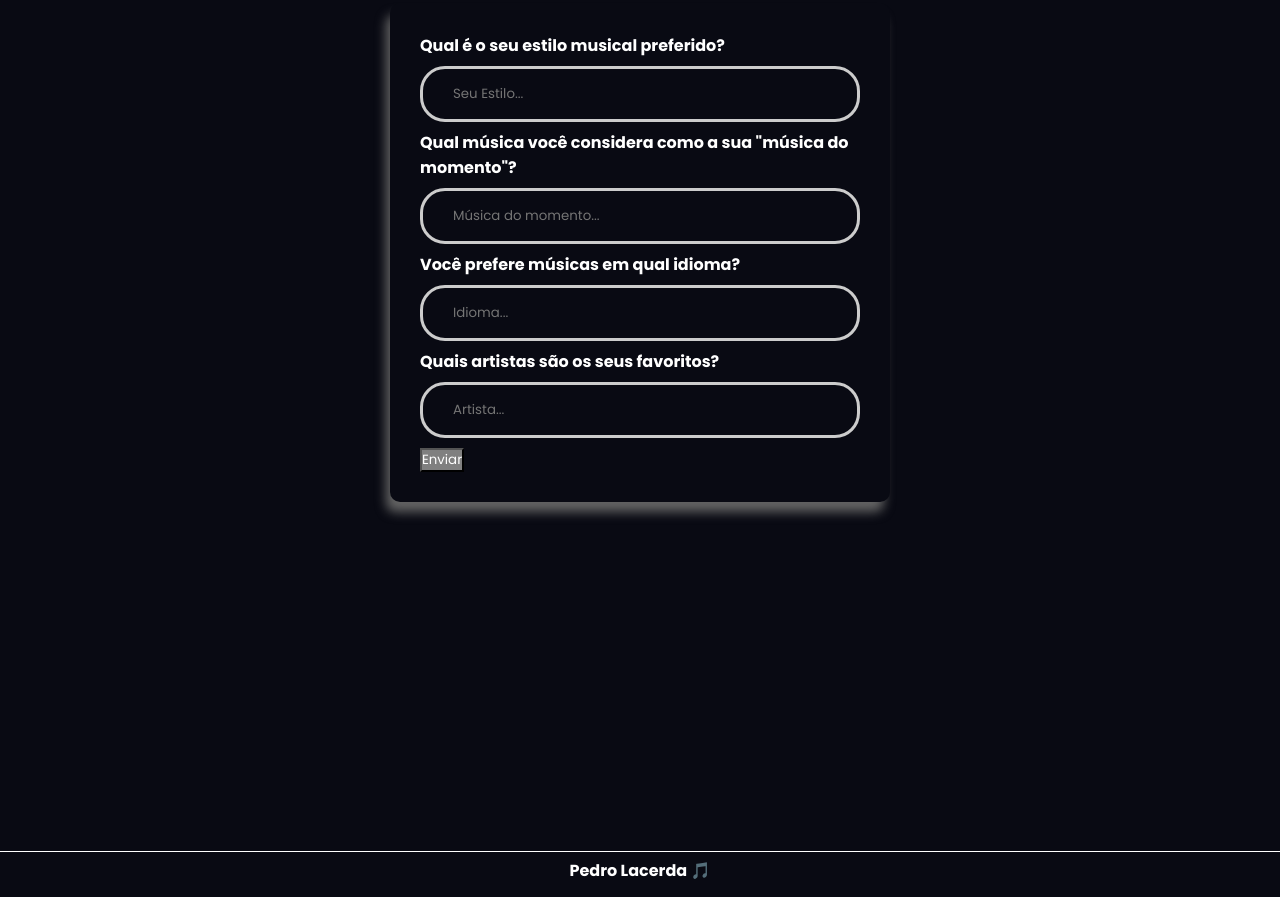
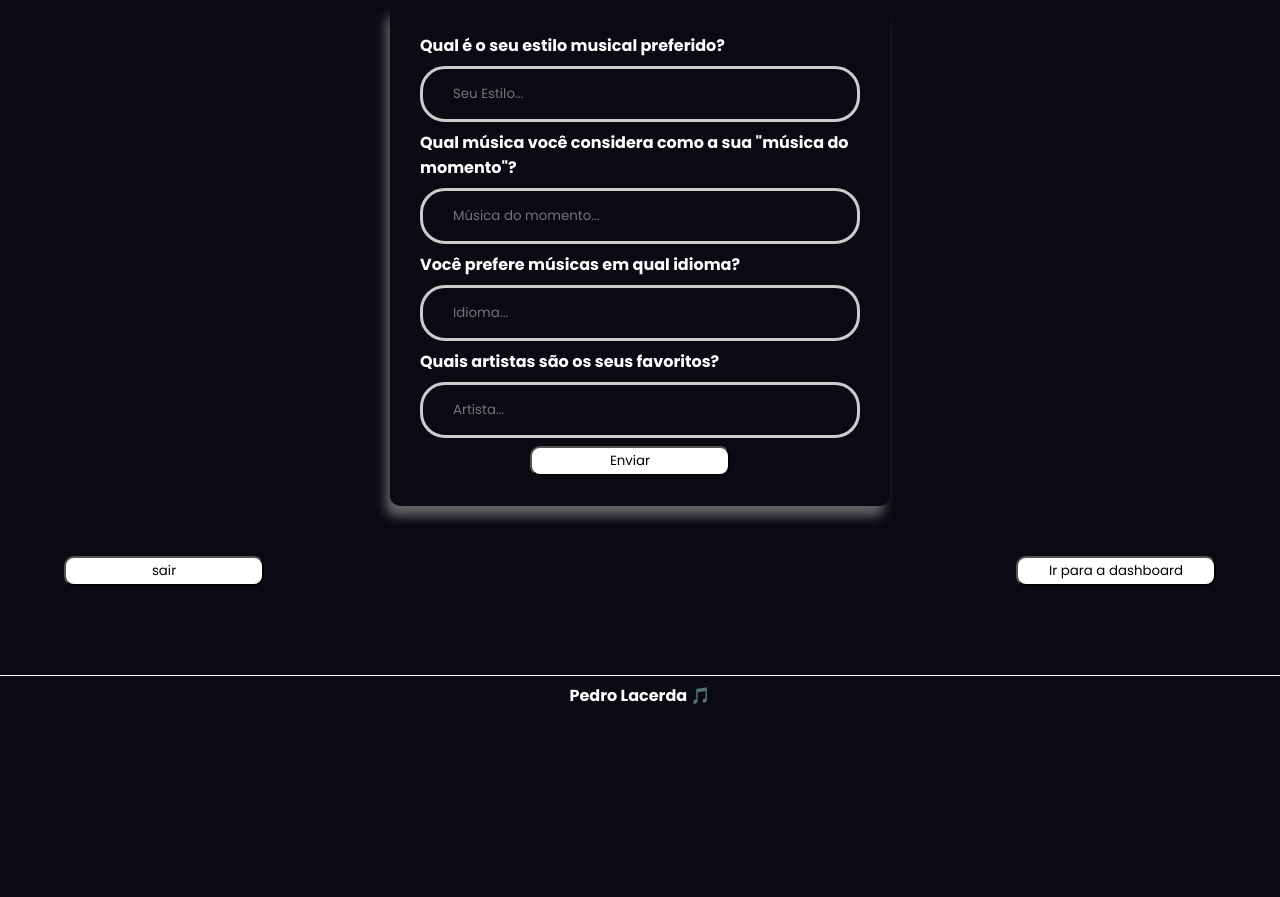
Before and after one commit to Pehdrow/Projeto-individual, a website: page site/public/reprodutor.html in a window 1280 px wide. Shown: the part 808-1705 px from the top of the page. After the commit the page ends 1530 px from the top, so only its background shows below. Drawn offline with nearby package versions, Linux system fonts and the light colour scheme.

Commit message:
Organizando o git

```diff
--- a/site/public/css/reprodutor.css
+++ b/site/public/css/reprodutor.css
@@ -136,11 +136,29 @@ input[type=submit]:hover {
 
 
 .chart-container{
-    margin-bottom: 15%;
-    margin-top: 15%;
+
+    margin-top: 7%;
 
 
 
+    }
+    .buttons{
+    width: 90%;
+    margin: auto;
+    justify-content: space-between;
+    display: flex;
+    }
+
+    #enviar{
+        margin-left: 25%;
+    }
+
+    .button{
+        color: black;
+        border-radius: 10px;
+        background-color: white;
+        width: 200px;
+        height: 30px;
     }
 
 
--- a/site/public/reprodutor.html
+++ b/site/public/reprodutor.html
@@ -124,8 +124,13 @@
 
 
 
-		<button class="botao" onclick="enviar()">Enviar</button>
+		<button class="button" id="enviar" onclick="enviar()">Enviar</button>
     </div>
+</div>
+
+<div class="buttons">
+  <button class="button" id="home" onclick="voltar()">sair</button>
+  <button class="button" id="dash" onclick="dash()">Ir para a dashboard</button>
 </div>
 
 
@@ -138,9 +143,7 @@
 
   </div>
 
-  <div>
-    <canvas id="myChart"></canvas>
-  </div>
+
 
 
 
@@ -153,6 +156,14 @@
 
 
 <script>
+
+  function voltar(){
+    window.location = "index.html";
+  }
+
+  function dash() {
+    window.location = "dashboard.html";
+  }
 
   function enviar() {
     var estilo = input_estilo.value;
```
Also changed, not shown: site/public/css/dashboard.css (+5 -4 lines), site/public/dashboard.html (+6 -4 lines).
